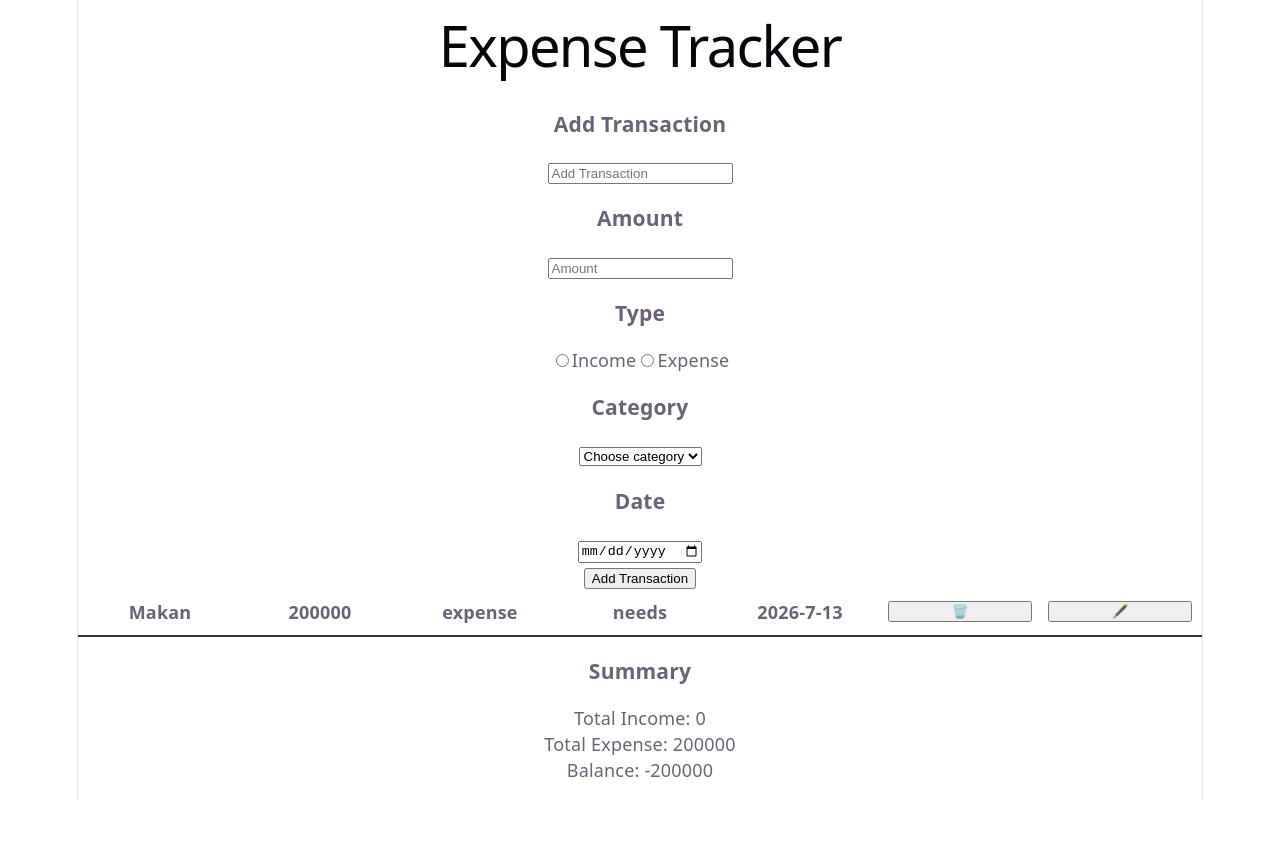
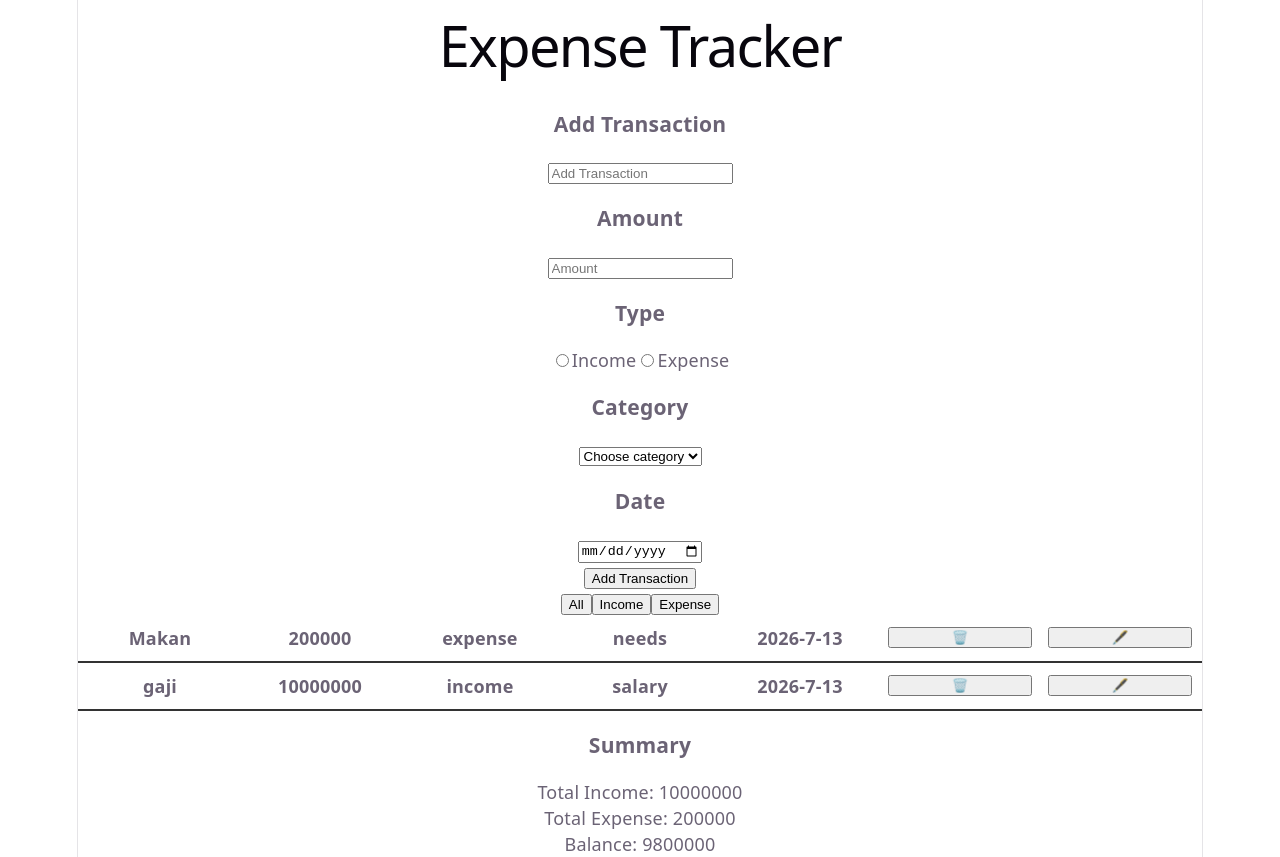
Before and after one commit to dellya-dev/expense-tracker, a React (Vite) app: page / in a window 1280 px wide. Before the commit the page ends 800 px from the top, so only its background shows below. Built offline with nearby package versions, Linux system fonts and the light colour scheme.

Commit message:
Created Filter component

```diff
--- a/src/App.jsx
+++ b/src/App.jsx
@@ -4,6 +4,7 @@ import './App.css'
 import TransactionsForm from './components/TransactionsForm'
 import TransactionsList from './components/TransactionsList'
 import Summary from './components/Summary'
+import FilterBar from './components/FilterBar'
 
 function App() {
   const [transactions, setTransactions] = useState([
@@ -14,10 +15,17 @@ function App() {
       type: "expense",
       category: "needs",
       date: "2026-7-13"
-
+    }, {
+      id: 2,
+      title: "gaji",
+      amount: 10000000,
+      type: "income",
+      category: "salary",
+      date: "2026-7-13"
     }
   ])
   const [editingTransaction, setEditingTransaction] = useState(null)
+  const [filter, setFilter] = useState("all")
 
   function addTransaction(transaction) {
     setTransactions((prev) => [
@@ -57,7 +65,16 @@ function App() {
 
   const balance = totalIncome - totalExpense
 
-  console.log(transactions)
+  const filterTransaction =
+    transactions.filter((transaction) => {
+      if (filter === "income") {
+        return transaction.type === "income"
+      } else if (filter === "expense") {
+        return transaction.type === "expense"
+      } else {
+        return "all"
+      }
+    })
 
   return (
     <>
@@ -67,8 +84,11 @@ function App() {
         editingTransaction={editingTransaction}
         handleEditTransaction={editTransaction}
       />
+      <FilterBar
+        setFilter={setFilter}
+      />
       <TransactionsList
-        transactions={transactions}
+        transactions={filterTransaction}
         deleteTransaction={deleteTransaction}
         handleStartEdit={startEdit}
       />
--- /dev/null
+++ b/src/components/FilterBar.jsx
@@ -0,0 +1,20 @@
+function FilterBar({ setFilter }) {
+
+  return(
+    <>
+      <div>
+        <button
+          onClick={() => setFilter("all")}
+        >All</button>
+        <button
+          onClick={() => setFilter("income")}
+        >Income</button>
+        <button
+          onClick={() => setFilter("expense")}
+        >Expense</button>
+      </div>
+    </>
+  )
+}
+
+export default FilterBar
```
